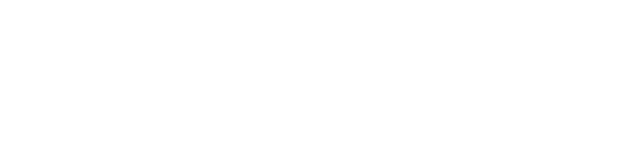
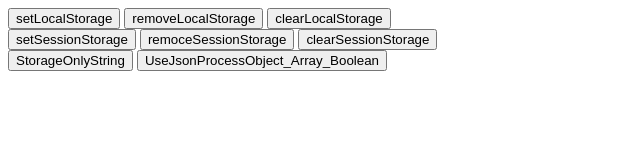
Before and after one commit to chonghao74/undermyJSPractice, a plain HTML site: page page/storagejs.html in a window 1280 px wide. Shown: the whole page, without its empty margins (0-640 px from the left). Drawn offline with Linux system fonts and the light colour scheme.

Commit message:
feature: 1.local storage and sesssion storage 2.學習 JSON 與 storage 的整合

```diff
--- /dev/null
+++ b/js/storage.js
@@ -0,0 +1,114 @@
+//Local Storage
+(function () {
+    console.log(localStorage);
+    console.log(sessionStorage);
+});
+
+
+function tesSetLocalStorage() {
+    console.log(localStorage);
+    console.log(typeof localStorage);
+
+    let testLocalStorage = localStorage;
+
+    testLocalStorage.setItem('localName', 'Tim yu');
+    testLocalStorage.setItem('localGender', 'male');
+    testLocalStorage.setItem('localAdress', 'Taiwan');
+
+    console.log(localStorage);
+    console.log(localStorage.getItem('localName'));
+    console.log(localStorage.getItem('localGender'));
+    console.log(localStorage.getItem('localAdress'));
+
+
+    // localStorage.removeItem('name');
+    // testLocalStorage.clear();
+    // console.log(localStorage);
+    // console.log(localStorage);
+}
+
+function testRemoveLocalStorage() {
+    let testLocalStorage = localStorage;
+    testLocalStorage.removeItem('localName');
+}
+
+function testClearLocalStorage() {
+    let testLocalStorage = localStorage;
+    testLocalStorage.clear();
+}
+
+function testSetSessionStorage() {
+    console.log(sessionStorage);
+    console.log(typeof sessionStorage);
+
+    let testSession = sessionStorage;
+
+    testSession.setItem('sessionlName', 'Tim yu');
+    testSession.setItem('sessionGender', 'male');
+    testSession.setItem('sessionAdress', 'Taiwan');
+}
+
+function testRemoveSessionStorage() {
+    let testSession = sessionStorage;
+    testSession.removeItem('sessionlName');
+}
+
+function testClearSessionStorage() {
+    let testSession = sessionStorage;
+    testSession.clear();
+}
+
+function testObject_Array_BooleanInsertStorage() {
+    let testlocalStorage = localStorage;
+
+    let testObject = {
+        'oName': 'Tim',
+        'oAge': 38
+    };
+
+    let testArray = ['1', 2, '3'];
+
+    let testBoolean = true;
+
+    testlocalStorage.setItem('testObject', testObject);
+    testlocalStorage.setItem('testArray', testArray);
+    testlocalStorage.setItem('testBoolean', testBoolean);
+
+
+    window.console.log(testObject);
+    window.console.log(testlocalStorage.getItem('testObject'));
+    window.console.log(testArray);
+    window.console.log(testlocalStorage.getItem('testArray'));
+    window.console.log(testBoolean);
+    window.console.log(testlocalStorage.getItem('testBoolean'));
+
+}
+
+function testObject_Array_BooleanToJSON() {
+    let testObjectJSON = {
+        'oName': 'Tim',
+        'oAge': 38
+    }
+
+    let testObjecyString = "{\"oName\":\"Tim\",\"oAge\":38}";
+    console.log(testObjectJSON)
+    console.log('testObjectJSON ' + JSON.stringify(testObjectJSON));
+    console.log('testObjecttoString ' + testObjecyString);
+    console.log(JSON.parse(JSON.stringify(testObjectJSON)));
+    console.log('');
+
+    let testArray = [1, 2, '3'];
+    let testArrayString = "[1, 2, \"3\"]";
+    console.log(testArray)
+    console.log('testArray ' + JSON.stringify(testArray));
+    console.log('testArrayString ' + testArrayString);
+    console.log(JSON.parse(JSON.stringify(testArray)));
+    console.log('');
+
+    let testBoolean = true;
+    let testBooleanString = "true";
+    console.log(testBoolean)
+    console.log('testBoolean ' + JSON.stringify(testBoolean));
+    console.log('testBooleanString ' + testBooleanString);
+    console.log(JSON.parse(JSON.stringify(testBoolean)));
+}
--- a/page/storagejs.html
+++ b/page/storagejs.html
@@ -11,7 +11,37 @@
     <link rel="stylesheet" href="" />
     <title>Storage</title>
   </head>
-  <body></body>
+  <body>
+    <main>
+      <div>
+        <div>
+          <button onclick="tesSetLocalStorage()">setLocalStorage</button>
+          <button onclick="testRemoveLocalStorage()">removeLocalStorage</button>
+          <button onclick="testClearLocalStorage()">clearLocalStorage</button>
+        </div>
+        <div>
+          <button onclick="testSetSessionStorage()">setSessionStorage</button>
+          <button onclick="testRemoveSessionStorage()">
+            remoceSessionStorage
+          </button>
+          <button onclick="testClearSessionStorage()">
+            clearSessionStorage
+          </button>
+        </div>
+        <div>
+          <button onclick="testObject_Array_BooleanInsertStorage()">
+            StorageOnlyString
+          </button>
+          <button onclick="testObject_Array_BooleanToJSON()">
+            UseJsonProcessObject_Array_Boolean
+          </button>
+        </div>
+      </div>
+    </main>
+  </body>
+
+  <script src="../js/storage.js"></script>
+
   <noscript>
     <label for="">此瀏覽器不支援JS</label>
   </noscript>
```
Also changed, not shown: page/domjs.html (+1 -0 lines).
